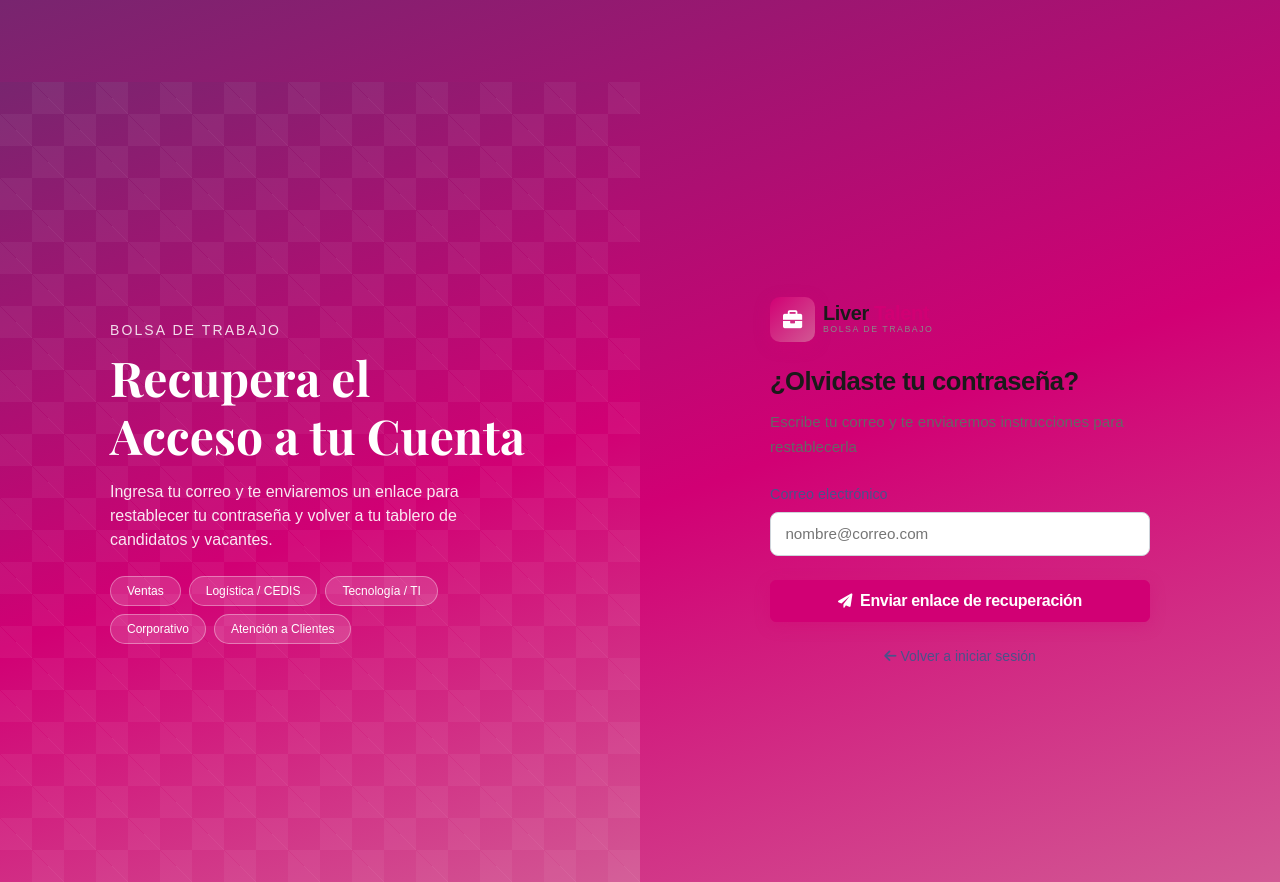
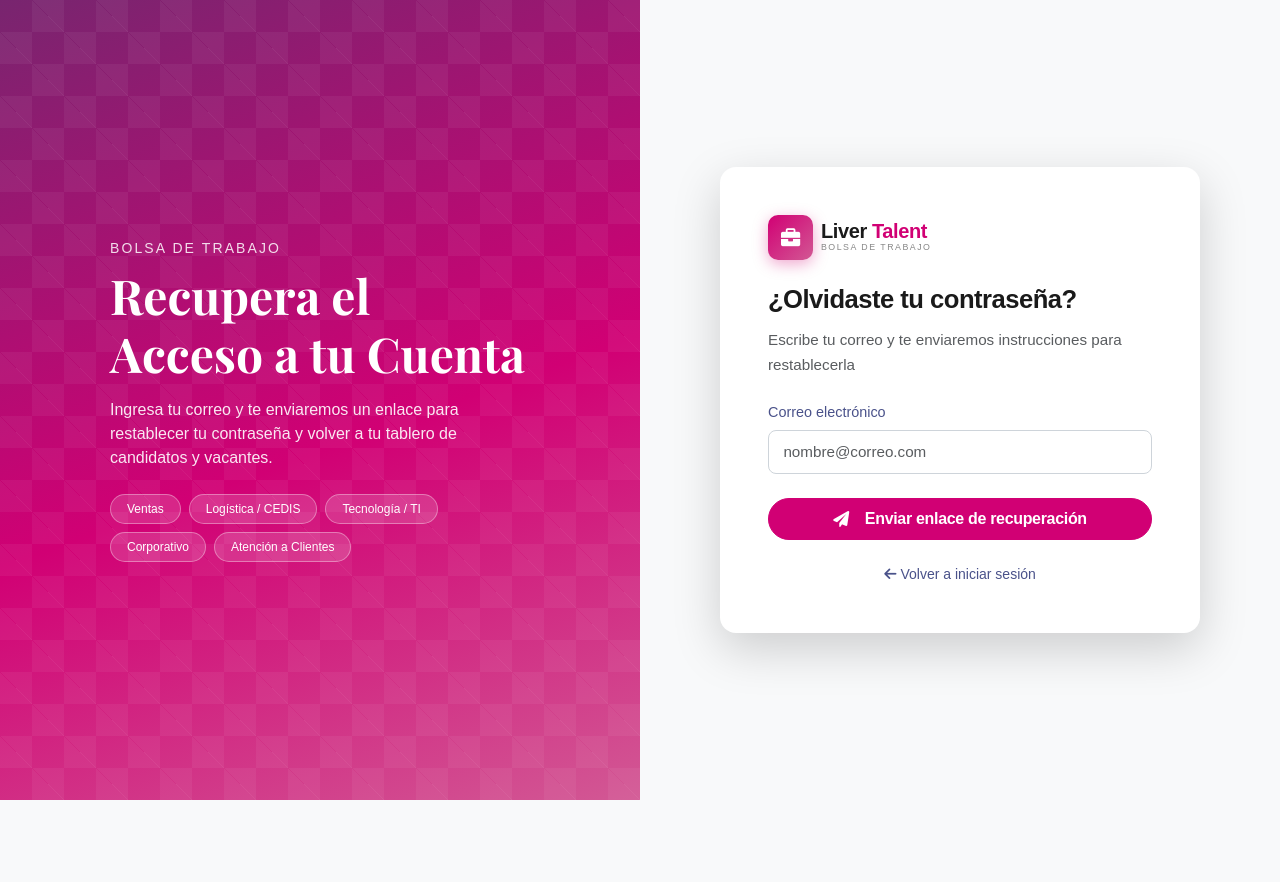
Before and after one commit to Shawdog56/recSystem, a Django app: page /forgot-password/ in a window 1280 px wide. After the commit the page ends 800 px from the top, so only its background shows below. Run offline with Django 5.2, Linux system fonts and the light colour scheme; some libraries are stand-ins or nearby versions.

Commit message:
[Feat]: Visuales reparados de forgot password

```diff
--- a/recluitment/templates/pages/forgot-password.html
+++ b/recluitment/templates/pages/forgot-password.html
@@ -10,17 +10,19 @@
       <link href="https://fonts.googleapis.com/css2?family=Playfair+Display:wght@400;700;900&family=Poppins:wght@300;400;500;600;700&family=Dancing+Script:wght@700&display=swap" rel="stylesheet"/>
       <!-- Bootstrap 5.3 -->
       <link href="{% static 'css/bootstrap.min.css' %}" rel="stylesheet"/>
-      <!-- all min css (Font Awesome) -->
+      <!-- Font Awesome -->
       <link rel="stylesheet" href="{% static 'css/all.min.css' %}"/>
       <!-- Style CSS -->
       <link rel="stylesheet" href="{% static 'css/style.css' %}"/>
    </head>
-   <body>
-      <div class="container-fluid">
-         <div class="row auth-wrap">
+   <body class="m-0 p-0">
 
-            <!-- Panel de marca -->
-            <div class="col-lg-6 d-none d-lg-flex auth-brand align-items-center justify-content-center p-5">
+      <!-- Contenedor Maestro sin paddings laterales -->
+      <div class="auth-container-full p-0 m-0">
+         <div class="row auth-wrap g-0 m-0 min-vh-100">
+
+            <!-- Panel de marca (Lado Izquierdo - Magenta completo) -->
+            <div class="col-lg-6 d-none d-lg-flex auth-brand align-items-center justify-content-center p-5 m-0">
                <div class="diamond-grid"></div>
                <div class="auth-content text-white" style="max-width:420px;">
                   <p class="text-uppercase small mb-2" style="letter-spacing:.15em; opacity:.85;">Bolsa de Trabajo</p>
@@ -39,9 +41,11 @@
                </div>
             </div>
 
-            <!-- Panel de formulario -->
-            <div class="col-lg-6 d-flex align-items-center justify-content-center p-4">
-               <div class="w-100 auth-form-wrap">
+            <!-- Panel de formulario (Lado Derecho - Blanco/Gris) -->
+            <div class="col-lg-6 d-flex align-items-center justify-content-center p-4 m-0 bg-light">
+
+               <!-- TARJETA BLANCA -->
+               <div class="w-100 bg-white p-4 p-sm-5 rounded-4 shadow-lg border-0 auth-form-wrap" style="max-width: 480px;">
 
                   <a href="{% url 'hello_world' %}" class="d-inline-block mb-4 text-decoration-none">
                      <div class="blogo">
@@ -54,41 +58,43 @@
                   </a>
 
                   <h2 class="stitle text-start" style="font-size:1.6rem;">¿Olvidaste tu contraseña?</h2>
-                  <p class="sdesc mb-4">Escribe tu correo y te enviaremos instrucciones para restablecerla</p>
+                  <p class="sdesc mb-4 text-muted">Escribe tu correo y te enviaremos instrucciones para restablecerla</p>
 
                   <form action="{% url 'pages_forgot_password' %}" method="POST" novalidate id="forgotForm">
                      {% csrf_token %}
 
                      <div class="mb-4">
-                        <label for="email" class="flbl">Correo electrónico</label>
-                        <input type="email" class="fctrl" id="email" name="email"
+                        <label for="email" class="flbl form-label fw-medium">Correo electrónico</label>
+                        <input type="email" class="fctrl form-control rounded-3" id="email" name="email"
                                placeholder="nombre@correo.com" required autocomplete="username">
                      </div>
 
-                     <button type="submit" class="btn-red btn-pink w-100 justify-content-center">
-                        <i class="fas fa-paper-plane"></i>Enviar enlace de recuperación
+                     <button type="submit" class="btn btn-pink w-100 justify-content-center rounded-pill py-2 fw-semibold">
+                        <i class="fas fa-paper-plane me-2"></i>Enviar enlace de recuperación
                      </button>
 
                   </form>
 
-                  <div class="sucmsg" id="forgotOk">
-                     <i class="fas fa-check-circle"></i>
-                     <p>Si el correo existe en nuestro sistema, recibirás un enlace para restablecer tu contraseña.</p>
+                  <div class="sucmsg mt-3 text-success small text-center" id="forgotOk" style="display: none;">
+                     <i class="fas fa-check-circle me-1"></i>
+                     <span>Si el correo existe en nuestro sistema, recibirás un enlace para restablecer tu contraseña.</span>
                   </div>
 
                   <p class="text-center text-muted small mt-4 mb-0">
-                     <a href="{% url 'pages_login' %}" class="link-auth fw-semibold text-decoration-none"><i class="fas fa-arrow-left me-1"></i>Volver a iniciar sesión</a>
+                     <a href="{% url 'pages_login' %}" class="link-auth fw-semibold text-decoration-none">
+                        <i class="fas fa-arrow-left me-1"></i>Volver a iniciar sesión
+                     </a>
                   </p>
 
                </div>
+
             </div>
 
          </div>
       </div>
 
-      <!-- jQuery -->
+      <!-- Scripts -->
       <script src="{% static 'js/jquery-3.7.1.min.js' %}"></script>
-      <!-- Bootstrap 5 -->
       <script src="{% static 'js/bootstrap.bundle.min.js' %}"></script>
    </body>
 </html>
```
